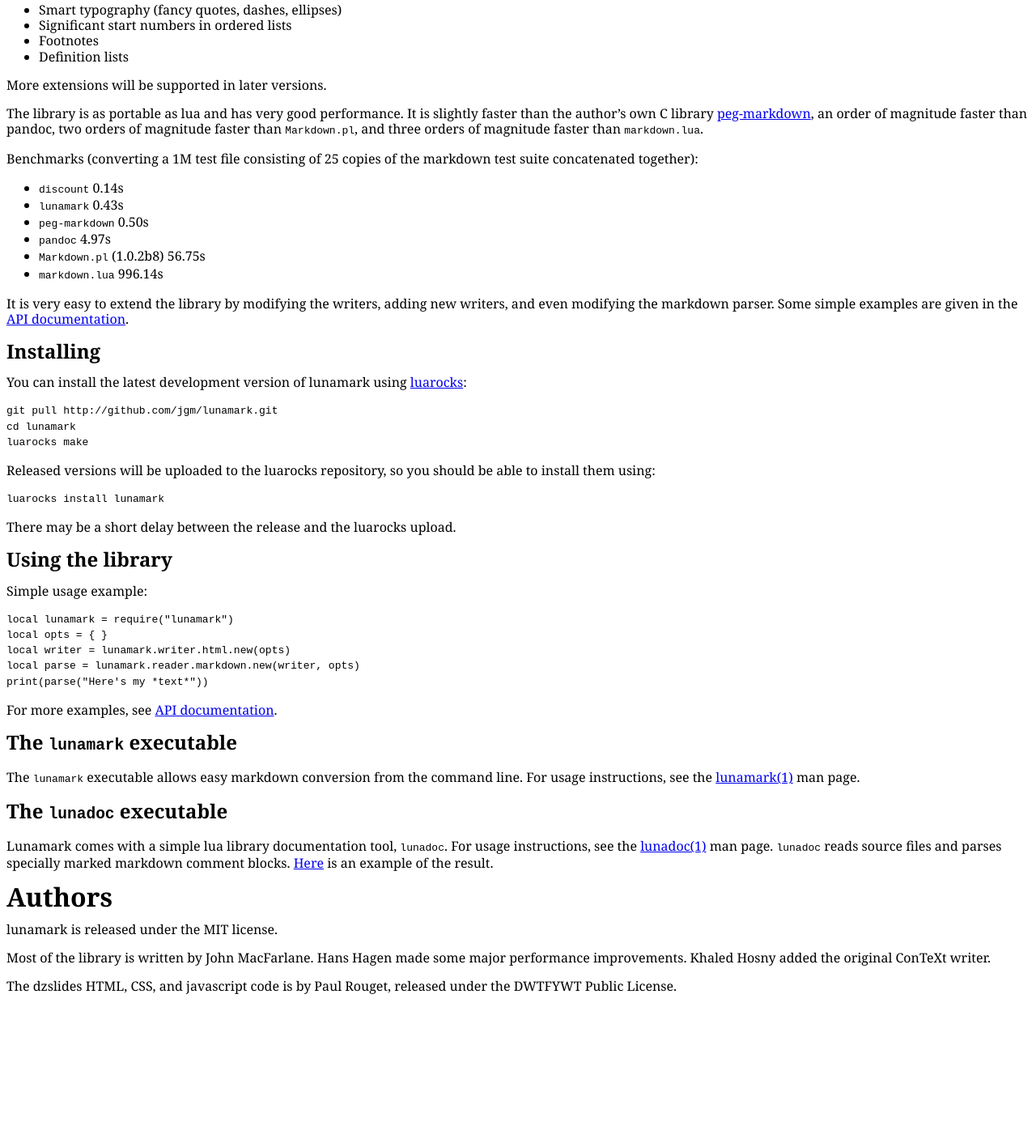
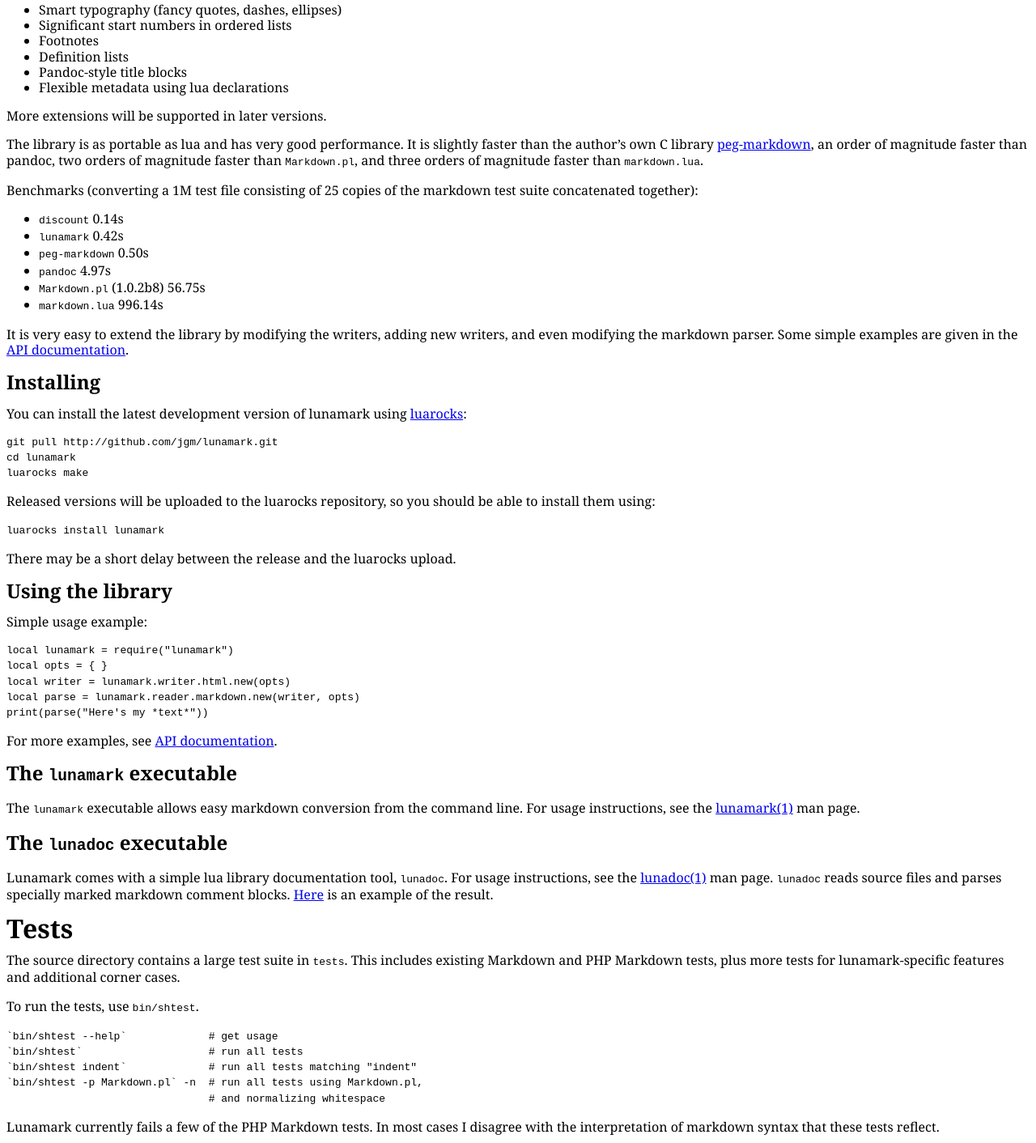
Before and after one commit to jgm/lunamark, a plain HTML site: page index.html in a window 1280 px wide. Shown: the part 168-1580 px from the top of the page at 81% size. Before the commit the page ends 1412 px from the top, so only its background shows below. Drawn offline with Linux system fonts and the light colour scheme.

Commit message:
Updated website.

```diff
--- a/index.html
+++ b/index.html
@@ -19,6 +19,8 @@
 <li>Significant start numbers in ordered lists</li>
 <li>Footnotes</li>
 <li>Definition lists</li>
+<li>Pandoc-style title blocks</li>
+<li>Flexible metadata using lua declarations</li>
 </ul>
 
 <p>More extensions will be supported in later versions.</p>
@@ -29,7 +31,7 @@
 
 <ul>
 <li><code>discount</code> 0.14s</li>
-<li><code>lunamark</code> 0.43s</li>
+<li><code>lunamark</code> 0.42s</li>
 <li><code>peg-markdown</code> 0.50s</li>
 <li><code>pandoc</code> 4.97s</li>
 <li><code>Markdown.pl</code> (1.0.2b8) 56.75s</li>
@@ -75,6 +77,21 @@ print(parse(&quot;Here&#39;s my *text*&quot;))
 
 <p>Lunamark comes with a simple lua library documentation tool, <code>lunadoc</code>. For usage instructions, see the <a href="http://jgm.github.com/lunamark/lunadoc.1.html">lunadoc(1)</a> man page. <code>lunadoc</code> reads source files and parses specially marked markdown comment blocks. <a href="http://jgm.github.com/lunamark/doc/">Here</a> is an example of the result.</p>
 
+<h1>Tests</h1>
+
+<p>The source directory contains a large test suite in <code>tests</code>. This includes existing Markdown and PHP Markdown tests, plus more tests for lunamark-specific features and additional corner cases.</p>
+
+<p>To run the tests, use <code>bin/shtest</code>.</p>
+
+<pre><code>`bin/shtest --help`             # get usage
+`bin/shtest`                    # run all tests
+`bin/shtest indent`             # run all tests matching &quot;indent&quot;
+`bin/shtest -p Markdown.pl` -n  # run all tests using Markdown.pl,
+                                # and normalizing whitespace
+</code></pre>
+
+<p>Lunamark currently fails a few of the PHP Markdown tests. In most cases I disagree with the interpretation of markdown syntax that these tests reflect.</p>
+
 <h1>Authors</h1>
 
 <p>lunamark is released under the MIT license.</p>
```
